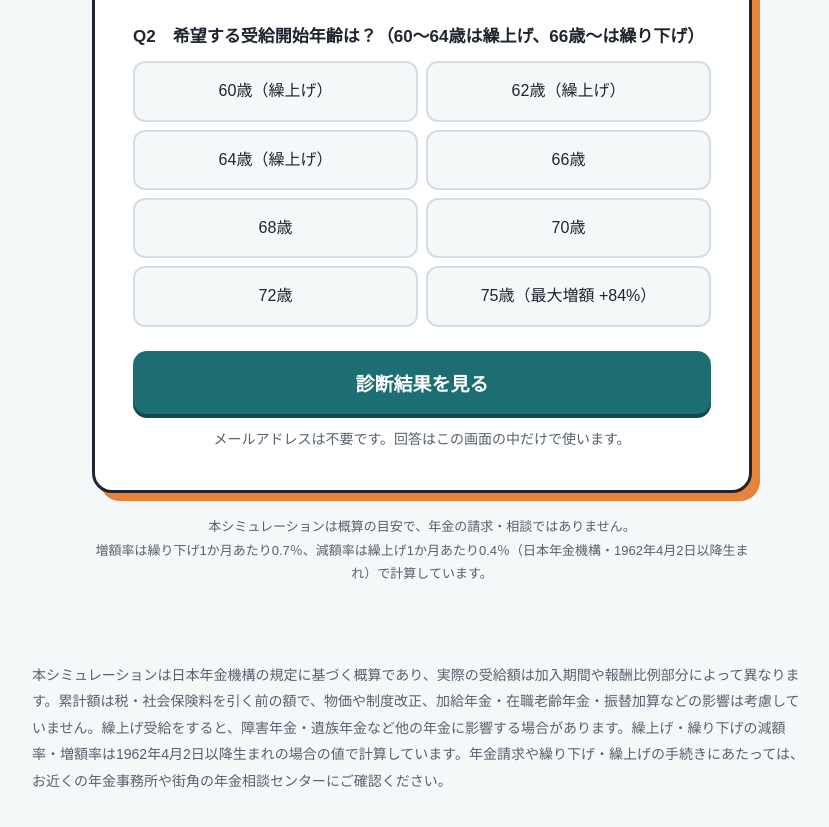
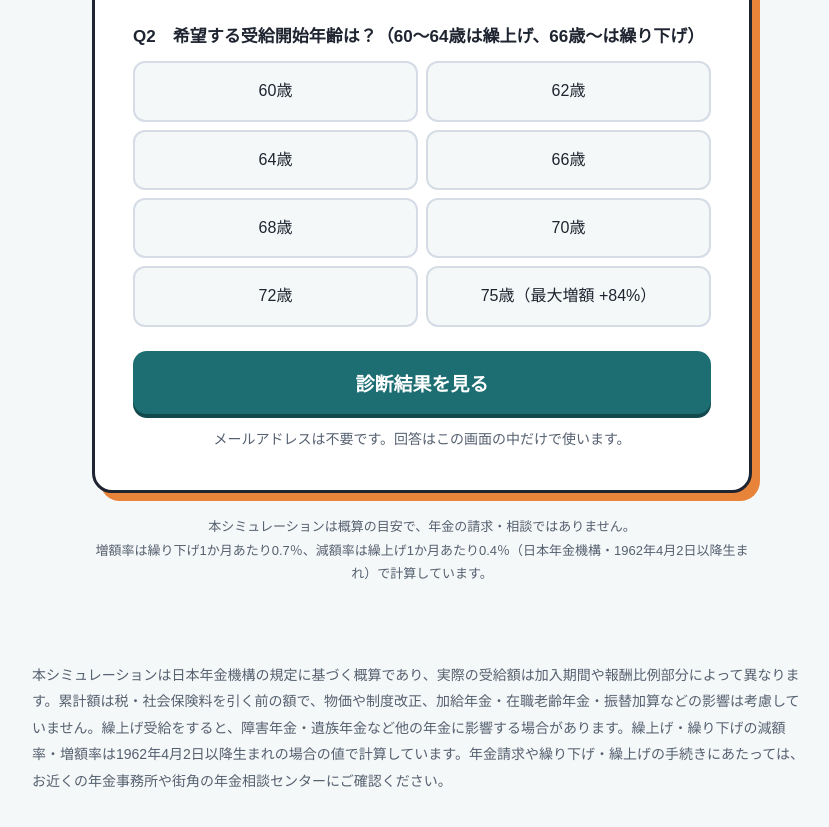
Before and after one commit to Players1st/showcase, a plain HTML site: page nenkin-kuriage/index.html in a window 1280 px wide. Shown: the part 1497-2324 px from the top of the page, without its empty margins (218-1047 px from the left). Drawn offline with Linux system fonts and the light colour scheme; a web font is replaced by a local one.

Commit message:
Drop the (繰上げ) suffix from the early-age buttons
Co-Authored-By: Claude Sonnet 5.5 <noreply@anthropic.com>

```diff
--- a/nenkin-kuriage/index.html
+++ b/nenkin-kuriage/index.html
@@ -297,9 +297,9 @@
         <div class="field">
           <label id="q-q_age-l">Q2　希望する受給開始年齢は？（60〜64歳は繰上げ、66歳〜は繰り下げ）</label>
           <div class="choices ages" role="radiogroup" aria-labelledby="q-q_age-l">
-            <label><input type="radio" name="q_age" value="60歳（繰上げ）" required><span>60歳（繰上げ）</span></label>
-            <label><input type="radio" name="q_age" value="62歳（繰上げ）"><span>62歳（繰上げ）</span></label>
-            <label><input type="radio" name="q_age" value="64歳（繰上げ）"><span>64歳（繰上げ）</span></label>
+            <label><input type="radio" name="q_age" value="60歳" required><span>60歳</span></label>
+            <label><input type="radio" name="q_age" value="62歳"><span>62歳</span></label>
+            <label><input type="radio" name="q_age" value="64歳"><span>64歳</span></label>
             <label><input type="radio" name="q_age" value="66歳"><span>66歳</span></label>
             <label><input type="radio" name="q_age" value="68歳"><span>68歳</span></label>
             <label><input type="radio" name="q_age" value="70歳"><span>70歳</span></label>
```
